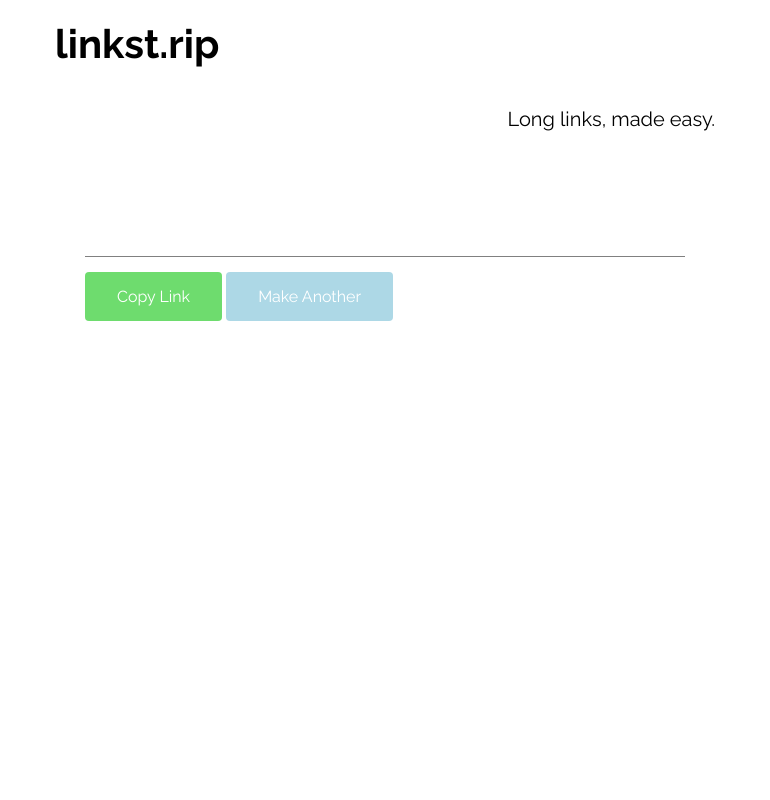
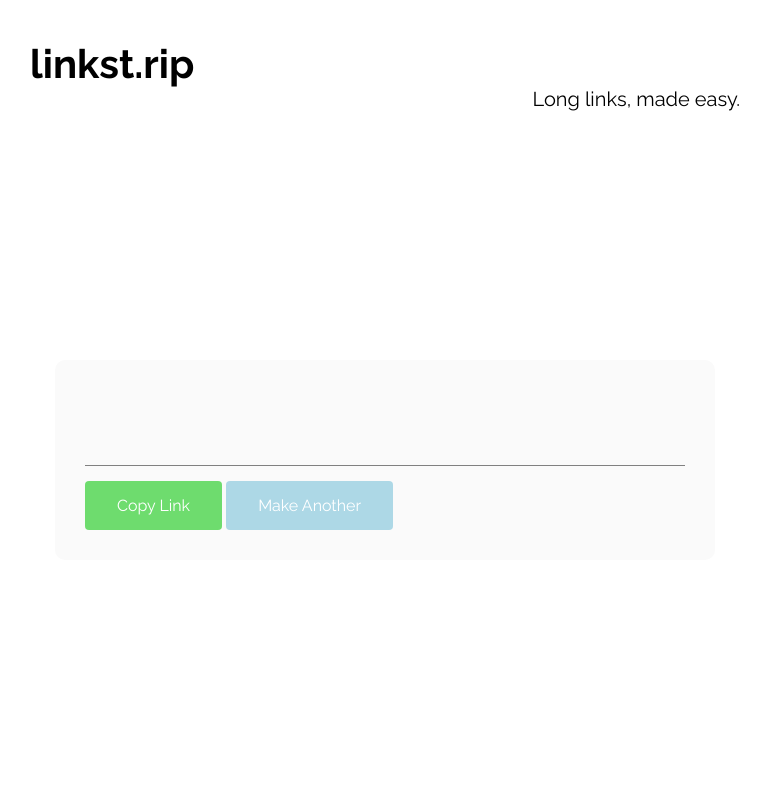
Before and after one commit to brakkum/linkst.rip, a Symfony app: template templates/output.html.twig in a window 1280 px wide. Shown: the whole page, without its empty margins (255-1025 px from the left). Run offline with Twig, Linux system fonts and the light colour scheme; the template is opened without the code that fills it, so the values that code supplies are empty; some libraries are stand-ins or nearby versions.

Commit message:
css and api call time change

```diff
--- a/public/css/global.css
+++ b/public/css/global.css
@@ -10,21 +10,32 @@ header {
 
 .header {
     width: 100%;
-    max-width: 700px;
-    margin: auto;
-    height: auto;
+    max-width: 750px;
+    margin: 0 auto 0 auto;
+    height: 15vh;
 }
 
 .site-title {
     font-size: 40px;
     font-weight: 700;
-    padding: 20px;
+    padding: 5vh 0 0 20px;
 }
 
 .site-subtitle {
     text-align: right;
     font-size: 20px;
-    padding: 20px;
+    padding: 0 20px 0 0;
+}
+
+.body {
+    display: flex;
+    height: 85vh;
+    align-content: center;
+}
+
+.form, .url-output {
+    background-color: #fafafa;
+    border-radius: 10px;
 }
 
 .form, .url-output {
@@ -43,6 +54,7 @@ input {
     border: none;
     border-bottom: 1px solid grey;
     box-sizing: border-box;
+    background-color: rgba(0, 0, 0, 0);
 }
 
 input:focus, button:focus {
--- a/public/js/api.js
+++ b/public/js/api.js
@@ -10,7 +10,7 @@ $("#form_slug").on("input paste", function() {
 });
 
 let urlTimeout = null;
-const TIMEOUT_LENGTH = 500;
+const TIMEOUT_LENGTH = 400;
 
 function doDelayedUrlSearch(url) {
     if (urlTimeout) {
--- a/templates/index.html.twig
+++ b/templates/index.html.twig
@@ -4,6 +4,7 @@
 
 {% block body %}
     {{ parent() }}
+    <div class="body">
         <div class="form">
             {{ form_start(form) }}
             {{ form_widget(form) }}
@@ -14,6 +15,7 @@
                 {% endif %}
             </div>
         </div>
+    </div>
 {% endblock %}
 
 {% block javascripts %}
--- a/templates/output.html.twig
+++ b/templates/output.html.twig
@@ -2,11 +2,13 @@
 {% extends "base.html.twig" %}
 
 {% block body %}
-    <div class="url-output">
-        <div class="url">
-            <input type="text" value="{{ output_link }}" id="link-output" />
-            <button id="link-out-button" class="data-valid">Copy Link</button>
-            <a href="/"><button id="to-index">Make Another</button></a>
+    <div class="body">
+        <div class="url-output">
+            <div class="url">
+                <input type="text" value="{{ output_link }}" id="link-output" />
+                <button id="link-out-button" class="data-valid">Copy Link</button>
+                <a href="/"><button id="to-index">Make Another</button></a>
+            </div>
         </div>
     </div>
 {% endblock %}
```
Lines whose indentation alone changed are shown as unchanged.
